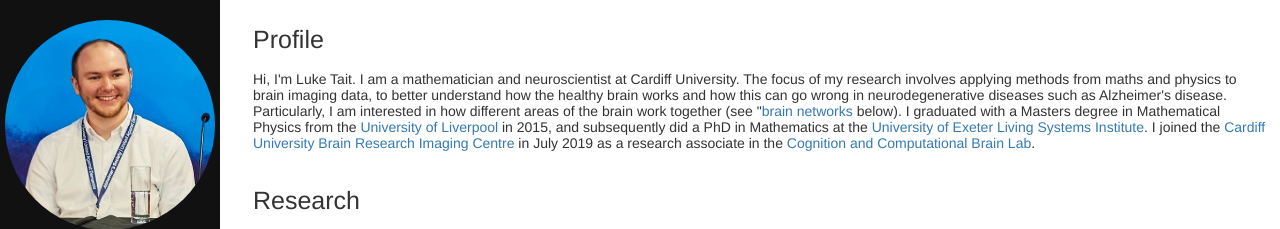
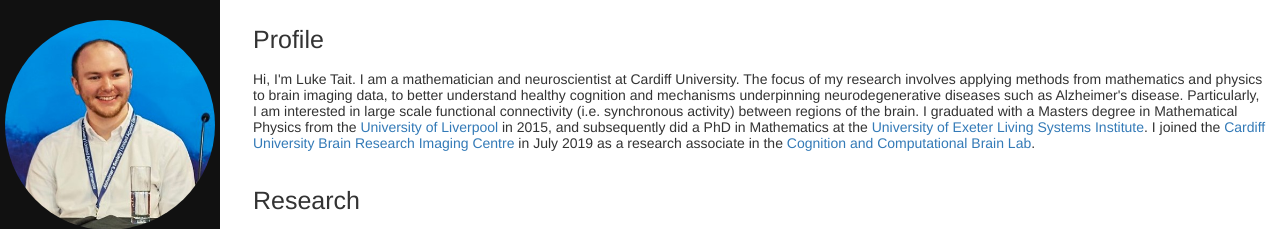
Before and after one commit to lukewtait/lukewtait.github.io, a plain HTML site: page index.html in a window 1280 px wide. Shown: the top 229 px of the page. Drawn offline with Linux system fonts and the light colour scheme; some icons are missing.

Commit message:
Add files via upload

```diff
--- a/index.html
+++ b/index.html
@@ -110,8 +110,8 @@
 	<div class="profile"> <!-- profile -->
 		<h1>Profile</h1>
 		<p>	Hi, I'm Luke Tait. I am a mathematician and neuroscientist at Cardiff University.
-			The focus of my research involves applying methods from maths and physics to brain imaging data, to better understand how the healthy brain works and how this can go wrong in neurodegenerative diseases such as Alzheimer's disease.
-			Particularly, I am interested in how different areas of the brain work together (see "<a href="brainnetworks.html">brain networks</a> below).
+			The focus of my research involves applying methods from mathematics and physics to brain imaging data, to better understand healthy cognition and mechanisms underpinning neurodegenerative diseases such as Alzheimer's disease.
+			Particularly, I am interested in large scale functional connectivity (i.e. synchronous activity) between regions of the brain.
 			I graduated with a Masters degree in Mathematical Physics from the <a href="https://www.liverpool.ac.uk/mathematical-sciences/">University of Liverpool</a> in 2015, and subsequently did a PhD in Mathematics at the <a href="https://www.exeter.ac.uk/livingsystems/">University of Exeter Living Systems Institute</a>.
 			I joined the <a href="https://www.cardiff.ac.uk/cardiff-university-brain-research-imaging-centre">Cardiff University Brain Research Imaging Centre</a> in July 2019 as a research associate in the <a href="https://ccbrain.org/">Cognition and Computational Brain Lab</a>.
 		</p>
```
